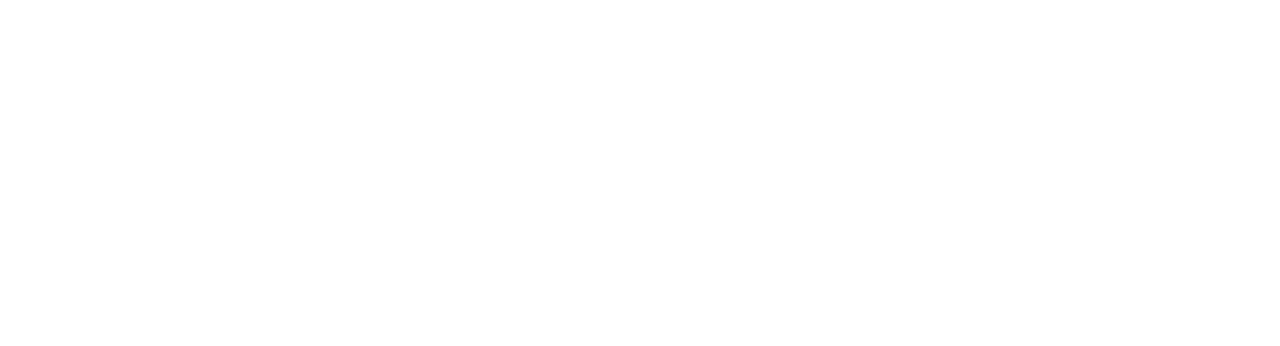
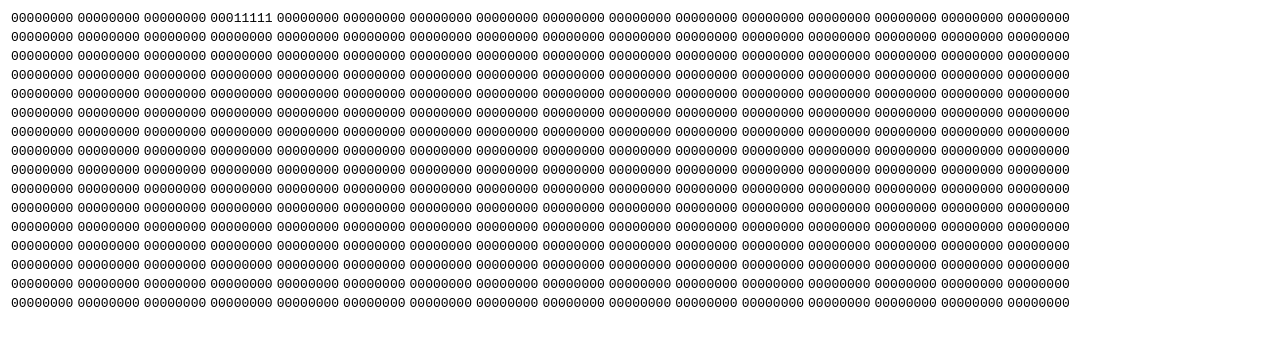
Before and after one commit to battw/compbox, a plain HTML site: page index.html in a window 1280 px wide. Drawn offline with Linux system fonts and the light colour scheme.

Commit message:
Created MemoryView for displaying memory contents.

```diff
--- a/index.html
+++ b/index.html
@@ -1,10 +1,12 @@
 <!doctype html>
-<html>
+<html lang="en">
   <head>
     <meta charset="utf-8"/>
     <title>Comp Box</title>
     <script src="script.js"></script>
+    <link rel="stylesheet" href="style.css">
   </head>
   <body>
+    <div id="memory"></div>
   </body>
 </html>
--- a/script.js
+++ b/script.js
@@ -1,5 +1,11 @@
 "use strict";
 
+
+function assertIsInteger(x) {
+    if (!Number.isInteger(x)) {
+        throw new Error(x + " is not an integer");
+    }
+}
 /** Throws an error if 'x' isn't a positive integer */
 function assertIsPositiveInteger(x) {
     if (!Number.isInteger(x) || x < 1) {
@@ -28,12 +34,18 @@ class Word {
         this._value = value & this._bitMask;
     }
 
+
+    get size() {
+        return this._size;
+    }
+
     /** Throws an error if 'word' is not an instance of Word. */
     static assertIsWord(word) {
         if (! word instanceof Word) {
             throw new Error("'word' isn't an instance of word: " + word);
         }
     }
+
 
     /** Bitwise AND between 'this' and 'otherWord'.
      The result has the same number of bits as 'this'. */
@@ -89,13 +101,79 @@ class Word {
 }
 
 class Memory {
+    get size() {
+        return this._memorySize;
+    }
+    get wordSize() {
+        return this._wordSize;
+    }
     constructor(wordSize, memorySize) {
-        this.wordSize = wordSize;
-        this.memorySize = memorySize;
+        this._wordSize = wordSize;
+        this._memorySize = memorySize;
+        this._memoryArray = new Array(memorySize);
+        this._populateMemory();
+    }
+
+    _populateMemory() {
+        for (let i = 0; i < this._memorySize; i++) {
+            this._memoryArray[i] = new Word(0, this._wordSize);
+        }
+    }
+
+    read(address) {
+        this._assertValidAddress(address);
+        return this._memoryArray[address];
+    }
+
+    write(value, address) {
+        this._assertValidAddress(address);
+        this._memoryArray[address] = new Word(value, this._wordSize);
+    }
+
+    _assertValidAddress(address) {
+        assertIsInteger(address);
+        if (address < 0 || address > this._memorySize) {
+            throw new Error("address out of bounds");
+        }
     }
 }
+
+class MemoryView {
+    constructor(memory, div) {
+        this._memory = memory;
+        this._div = div;
+        this._height = Math.ceil(Math.sqrt(memory.size));
+        this._width = this._height;
+        this.refresh();
+    }
+
+    refresh() {
+        let table = this._buildTable();
+        //this._div.removeChild(this._div.firstChild);
+        this._div.appendChild(table);
+    }
+    _buildTable() {
+        let table = document.createElement("table");
+        for (let i = 0; i < this._height; i++) {
+            let tr = document.createElement("tr");
+            table.appendChild(tr);
+            for (let j = 0; j < this._width; j++) {
+                let td = document.createElement("td");
+                td.innerText = this._memory.read(i*this._width + j);
+                tr.appendChild(td);
+            }
+        }
+        return table;
+    }
+}
+
+
 
 window.onload = async () => {
     const wordSize = 8;
     const memorySize = 256;
+    let memory = new Memory(wordSize, memorySize);
+    memory.write(31, 3);
+    let memoryDiv = document.getElementById('memory');
+    let memoryView = new MemoryView(memory, memoryDiv);
 }
--- /dev/null
+++ b/style.css
@@ -0,0 +1,3 @@
+body {
+    font-family: monospace;
+}
```
